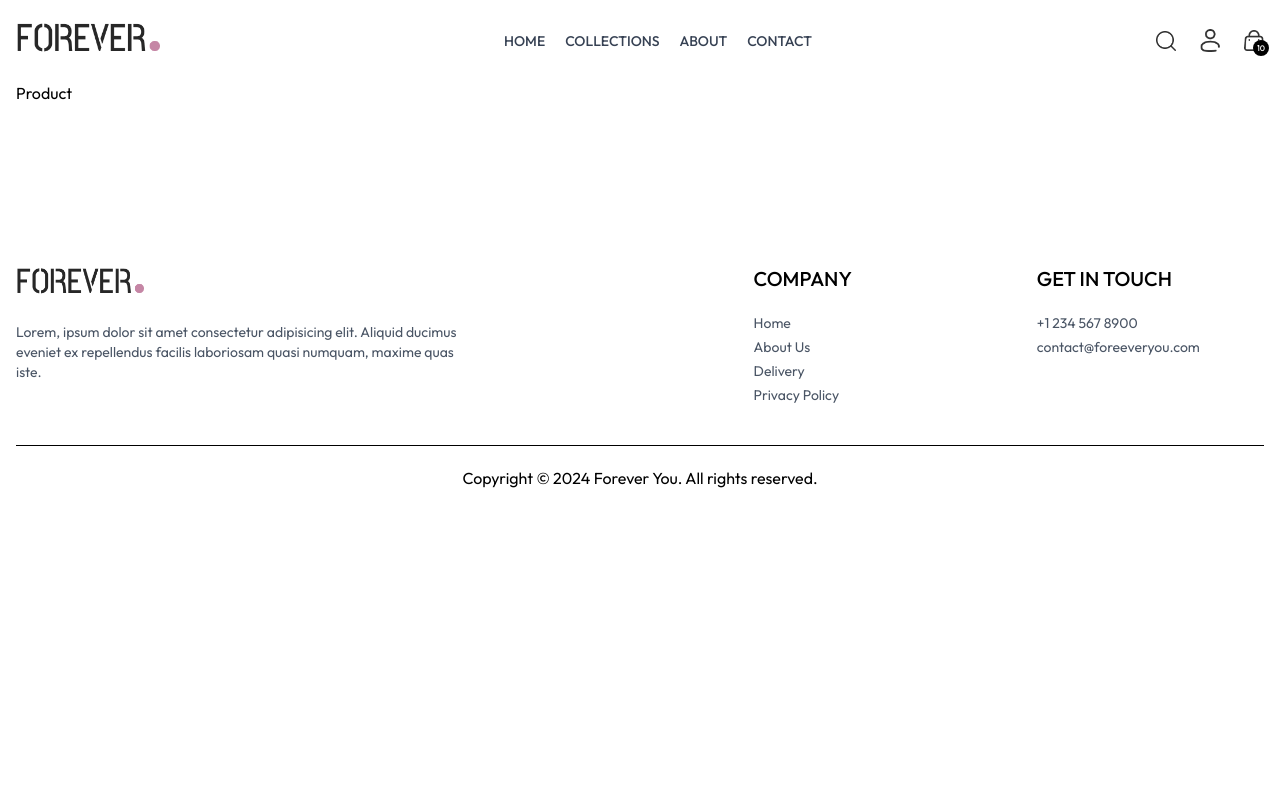
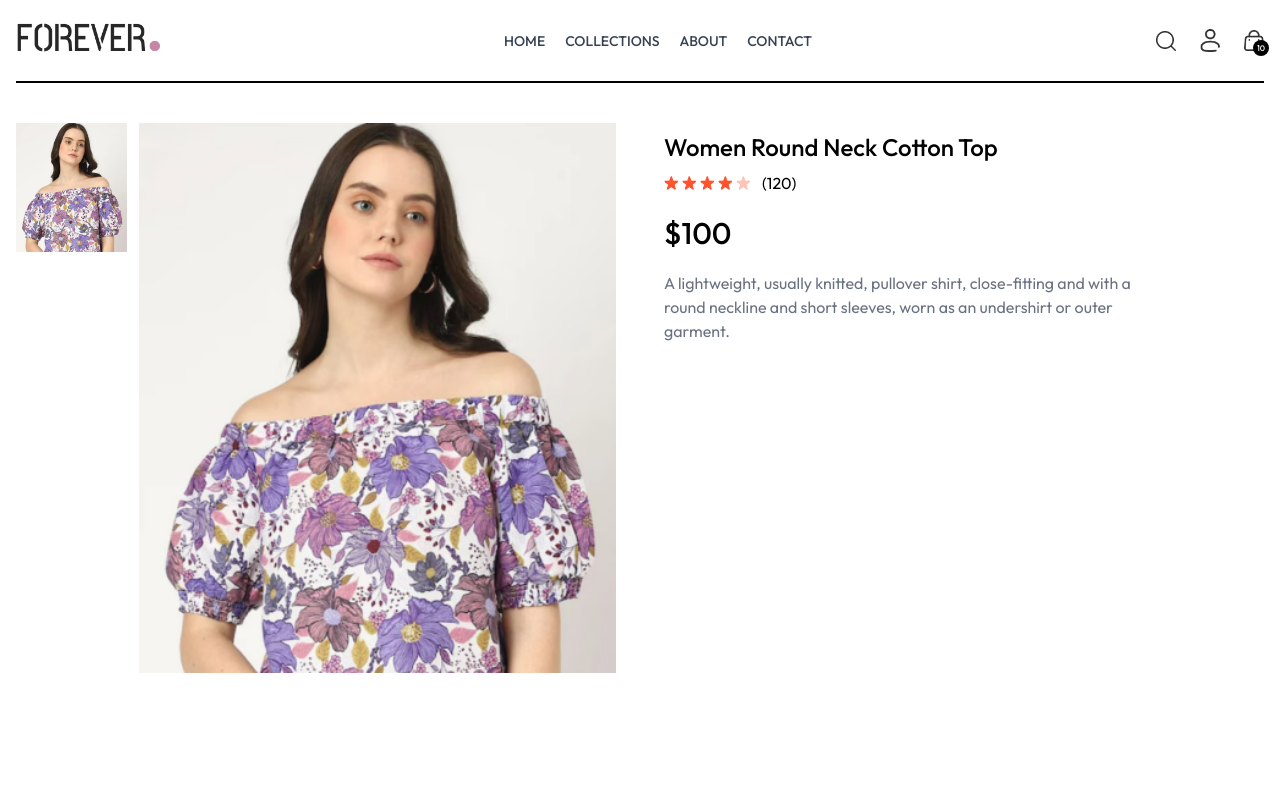
Before and after one commit to mavihs13/E-commerce, a React (Vite) app in the folder frontend/: page /product/aaaaa in a window 1280 px wide. Shown: the top 800 px of the page. Built offline with nearby package versions, Linux system fonts and the light colour scheme.

Commit message:
product deatil is going on

```diff
--- a/frontend/src/index.css
+++ b/frontend/src/index.css
@@ -14,6 +14,12 @@
   font-style: normal;
 }
 
+::-webkit-scrollbar {
+  width: 0px;
+  height: 0px;
+  background: transparent; /* make scrollbar transparent */
+}
+
 @media (max-width:640px){
     a.active{
         background-color: black;
--- a/frontend/src/pages/Collection.jsx
+++ b/frontend/src/pages/Collection.jsx
@@ -98,6 +98,7 @@
         </p>
 
         {/* Category Filter */}
+
         <div className={`border border-gray-300 pl-5 py-3 mt-6 ${showFilter ? '' : 'hidden'} sm:block`}>
           <p className='font-medium mb-3 text-sm'>CATEGORY</p>
 
@@ -135,6 +136,7 @@
         </div>
 
         {/* Subcategory Filter */}
+
         <div className={`border border-gray-300 pl-5 py-3 my-5 ${showFilter ? '' : 'hidden'} sm:block`}>
           <p className='font-medium mb-3 text-sm'>TYPE</p>
 
@@ -174,6 +176,7 @@
       </div>
 
       {/* Products List Section */}
+
       <div className='flex-1'>
 
         <div className='flex justify-between text-base sm:text-2xl mb-4'>
--- a/frontend/src/pages/Product.jsx
+++ b/frontend/src/pages/Product.jsx
@@ -1,9 +1,84 @@
-import React from 'react'
+import React, { useState,useEffect } from 'react'
+import { useParams } from 'react-router-dom'
+import { useContext } from 'react'
+import { ShopContext } from '../Context/ShopContext'
+import { assets } from '../assets/assets'
 
 function Product() {
-  return (
-    <div>Product</div>
-  )
+  const {productId} = useParams()
+  const {products,currency} = useContext(ShopContext)
+  const [productData, setProductData] = useState(false)
+  const [image, setImage] = useState('')
+
+
+    const fetchProductData = async () => {
+
+    products.map((item)=>{
+      if(item._id == productId){
+        setProductData(item)
+        setImage(item.image[0])
+        return null;
+      }
+    })
+  }
+
+
+
+  useEffect(()=>{
+    fetchProductData()
+  },[productId,products])
+
+
+  return productData ? (
+    <div className='border-t-2 pt-10 transition-opacity ease-in duration-500 opacity-100'>
+
+      {/*Product data*/}
+
+      <div className = 'flex gap-12 flex-col sm:flex-row'>
+
+        {/*------------Product image------------*/}
+        <div className="flex-1 flex flex-col-reverse gap-3 sm:flex-row">
+          <div className="flex sm:flex-col overflow-auto sm:overflow-y-scroll justify-between sm:justify-normal sm:w-[18.7%] w-full">
+            {productData.image.map((item,index)=>(
+              <img onClick={()=>setImage(item)} key={index} src={item} alt={productData.name} className="w-[24%] sm:w-full sm:mb-3 flex-shrink-0 cursor-pointer"/>
+            ))}
+
+          </div>
+          <div className='w-full sm:w-[80%] '>
+            <img className="w-full h-auto" src={image}/>
+
+          </div>
+        </div>
+
+        {/*---------Product details---------*/}
+        <div className="flex-1">
+          <h1 className="font-medium text-2xl mt-2">{productData.name}</h1>
+          <div className="flex items-center gap-1 mt-2">
+            <img src={assets.star_icon} alt="" className="w-3.5"/>
+            <img src={assets.star_icon} alt="" className="w-3.5" />
+            <img src={assets.star_icon} alt="" className="w-3.5" />
+            <img src={assets.star_icon} alt="" className="w-3.5" />
+            <img src={assets.star_dull_icon} alt="" className="w-3.5" />
+            <p className="pl-2">(120)</p>
+
+          </div>
+          <p className="mt-5 text-3xl font-medium">{currency}{productData.price}</p>
+          <p className="mt-5 text-gray-500 md:w-4/5">
+            {productData.description}
+          </p>
+
+          <div className="flex flex-col gap-4 my-8">
+            <p></p>
+
+          </div>
+
+
+        </div>
+
+      </div>
+
+    </div>
+  ) : <div className='opacity-0'></div>
 }
 
 export default Product
```
